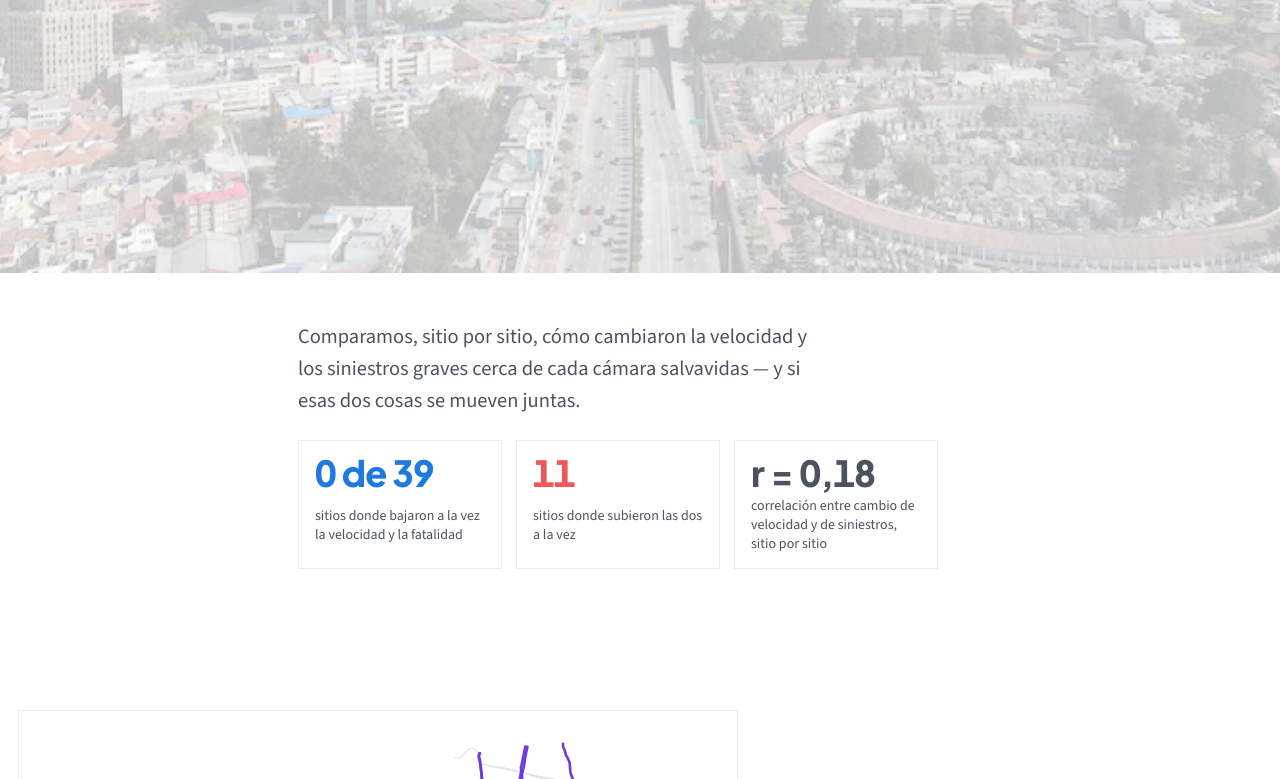
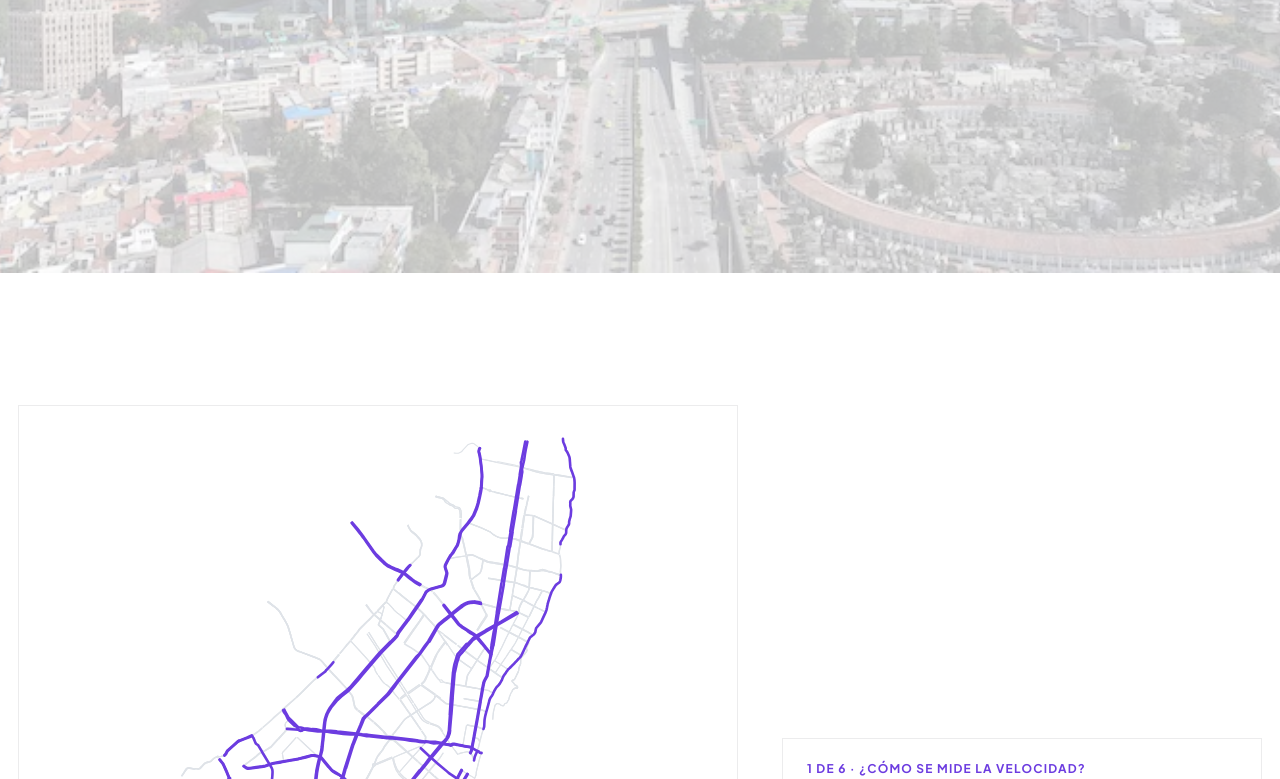
Before and after one commit to lauths12/camaras-salvavidas-visual-analytics, a plain HTML site: page index.html in a window 1280 px wide. Shown: the part 527-1306 px from the top of the page. Drawn offline with nearby package versions, Linux system fonts and the light colour scheme.

Commit message:
fix: quita el bloque de cifras clave debajo de la portada
Tambien actualiza el boton de bajar, que apuntaba a ese bloque
(hubiera roto al hacer clic); ahora baja directo al scrollytelling.

```diff
--- a/index.html
+++ b/index.html
@@ -24,11 +24,6 @@
     <button type="button" class="mec-cover-down" id="mecCoverDown" aria-label="Bajar al contenido">↓</button>
   </div>
 </header>
-
-<section class="block mec-cover-stats" aria-label="Cifras clave">
-  <p class="dek">Comparamos, sitio por sitio, cómo cambiaron la velocidad y los siniestros graves cerca de cada cámara salvavidas — y si esas dos cosas se mueven juntas.</p>
-  <div class="hero-stats" id="mecHeroStats"></div>
-</section>
 
 <section class="mec-scrolly" id="mecanismo" aria-label="Recorrido por escenas">
   <div class="mec-graphic">
--- a/js/mecanismo_v2.js
+++ b/js/mecanismo_v2.js
@@ -223,19 +223,9 @@
       this.textContent = v == null ? '—' : v;
     });
 
-    // ----- Portada: cifras clave sobre la foto de fondo -----
-    function drawHero() {
-      const tiles = [
-        { big: `${V.n_bajan_ambos} de ${V.n_con_ambos}`, cls: 'neg', d: 'sitios donde bajaron a la vez la velocidad y la fatalidad' },
-        { big: nf(V.n_suben_ambos), cls: 'pos', d: 'sitios donde subieron las dos a la vez' },
-        { big: `r = ${V.r_pearson}`, cls: 'mid', d: 'correlación entre cambio de velocidad y de siniestros, sitio por sitio' }
-      ];
-      d3.select('#mecHeroStats').selectAll('div').data(tiles).join('div').html(d => `<span class="big ${d.cls}">${d.big}</span><span>${d.d}</span>`);
-    }
-    drawHero();
     const coverDown = document.getElementById('mecCoverDown');
     if (coverDown) coverDown.addEventListener('click', () => {
-      document.querySelector('.mec-cover-stats').scrollIntoView({ behavior: reduce ? 'auto' : 'smooth' });
+      document.getElementById('mecanismo').scrollIntoView({ behavior: reduce ? 'auto' : 'smooth' });
     });
 
     // ----- Nota de fuentes y limitaciones -----
```
